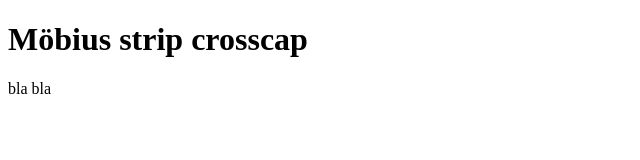
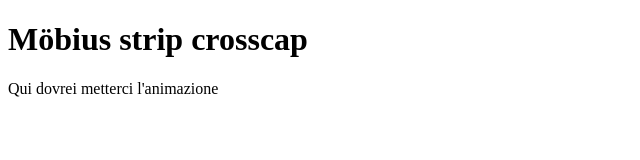
Before and after one commit to gianmarco-todesco/moebius2crosscap, a plain HTML site: page index.html in a window 1280 px wide. Shown: the whole page, without its empty margins (0-640 px from the left). Drawn offline with Linux system fonts and the light colour scheme.

Commit message:
Update index.html

```diff
--- a/index.html
+++ b/index.html
@@ -7,6 +7,6 @@
     </head>
     <body>
         <h1>M&ouml;bius strip crosscap</h1>
-        <p>bla bla </p>
+        <p>Qui dovrei metterci l'animazione </p>
     </body>
 </html>
```
